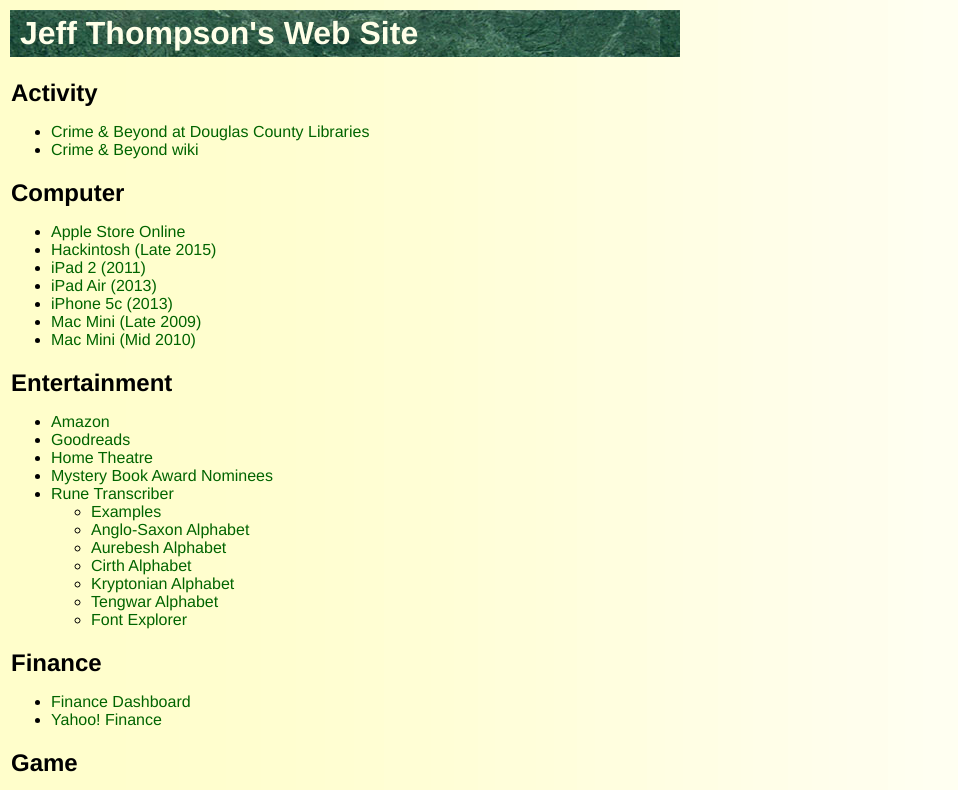
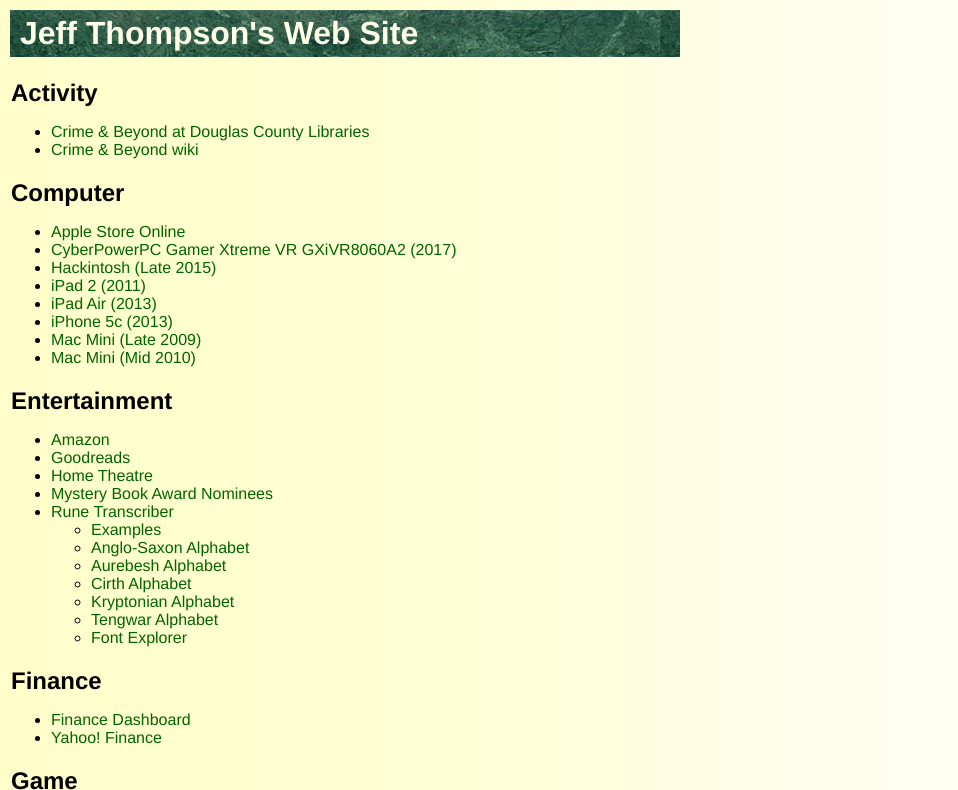
Before and after one commit to jmthompson2015/personal-web-site, a plain HTML site: page src/index.html in a window 1280 px wide. Shown: the top 790 px of the page, without its empty margins (0-958 px from the left). Drawn offline with Linux system fonts and the light colour scheme.

Commit message:
Added a link to my gaming PC.

```diff
--- a/src/index.html
+++ b/src/index.html
@@ -22,6 +22,7 @@
 				<td><span class="header2">Computer</span>
 					<ul>
 						<li><a href="http://store.apple.com/us">Apple Store Online</a></li>
+						<li><a href="">CyberPowerPC Gamer Xtreme VR GXiVR8060A2 (2017)</a></li>
 						<li><a href="computer/hackintosh2015.html">Hackintosh (Late 2015)</a></li>
 						<li><a href="https://support.apple.com/kb/SP622?locale=en_US">iPad 2 (2011)</a></li>
 						<li><a href="https://www.apple.com/ipad-air/specs/">iPad Air (2013)</a></li>
```
